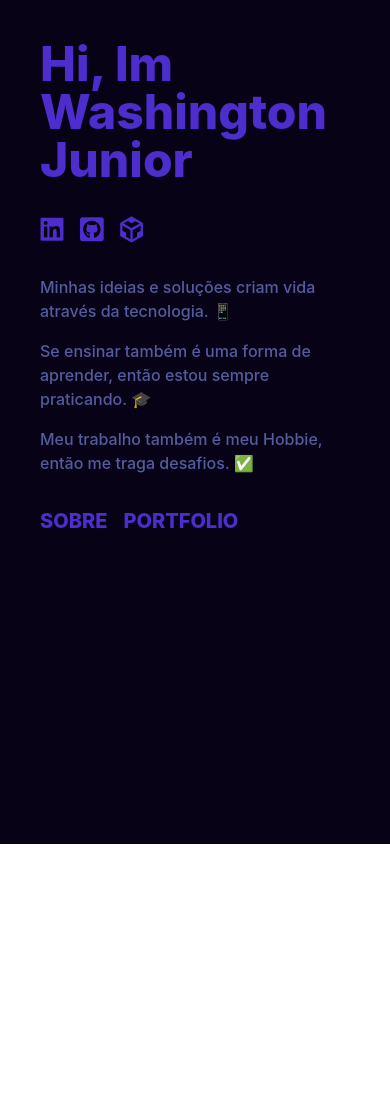
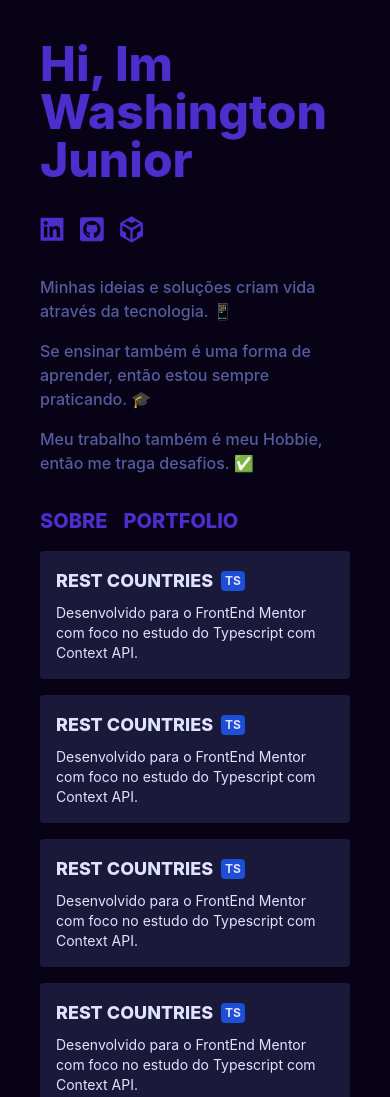
Before and after one commit to washingtonj/washingtonj, a Next.js app: page / in a window 390 px wide. Shown: the top 1097 px of the page. Before the commit the page ends 844 px from the top, so only its background shows below. Built offline with nearby package versions, Linux system fonts and the light colour scheme.

Commit message:
feat: Portfolio Mobile

```diff
--- /dev/null
+++ b/components/Card.js
@@ -0,0 +1,18 @@
+export default function Card () {
+  return (
+    <div className="w-full h-32 rounded p-4 text-theme-tertiary bg-theme-secundary bg-opacity-25">
+      <div className="flex items-center">
+        <h2 className="text-lg font-extrabold uppercase">Rest Countries</h2>
+        <span className="ml-2">
+          <p className="text-xs font-bold rounded py-0.5 px-1 bg-blue-700">TS</p>
+        </span>
+      </div>
+      <div className="text-sm mt-2">
+        <p>
+          Desenvolvido para o FrontEnd Mentor com foco no estudo do
+          Typescript com Context API.
+        </p>
+      </div>
+    </div>
+  )
+}
--- a/pages/index.js
+++ b/pages/index.js
@@ -1,5 +1,6 @@
+import Head from 'next/head'
+import Card from 'components/Card'
 import { CodeSandbox, LinkedIn, GitHub } from 'assets/icons'
-import Head from 'next/head'
 
 const data = {
   socials: [
@@ -41,10 +42,24 @@ export default function Home () {
           </div>
         </div>
         <div>
-          <nav className="nav-menu text-theme-primary text-xl font-extrabold uppercase">
+          <nav className="nav-menu text-theme-primary text-xl mb-4 font-extrabold uppercase">
             <a>Sobre</a>
             <a>Portfolio</a>
           </nav>
+          <div className="portfolio-container">
+            <Card />
+            <Card />
+            <Card />
+            <Card />
+            <Card />
+            <Card />
+            <Card />
+            <Card />
+            <Card />
+            <Card />
+            <Card />
+            <Card />
+          </div>
         </div>
       </main>
     </div>
--- a/styles/globals.css
+++ b/styles/globals.css
@@ -35,3 +35,7 @@ a {
 .nav-menu > :not(:last-child) {
   margin-right: 1rem;
 }
+
+.portfolio-container > :not(:last-child) {
+  margin-bottom: 1rem;
+}
```
